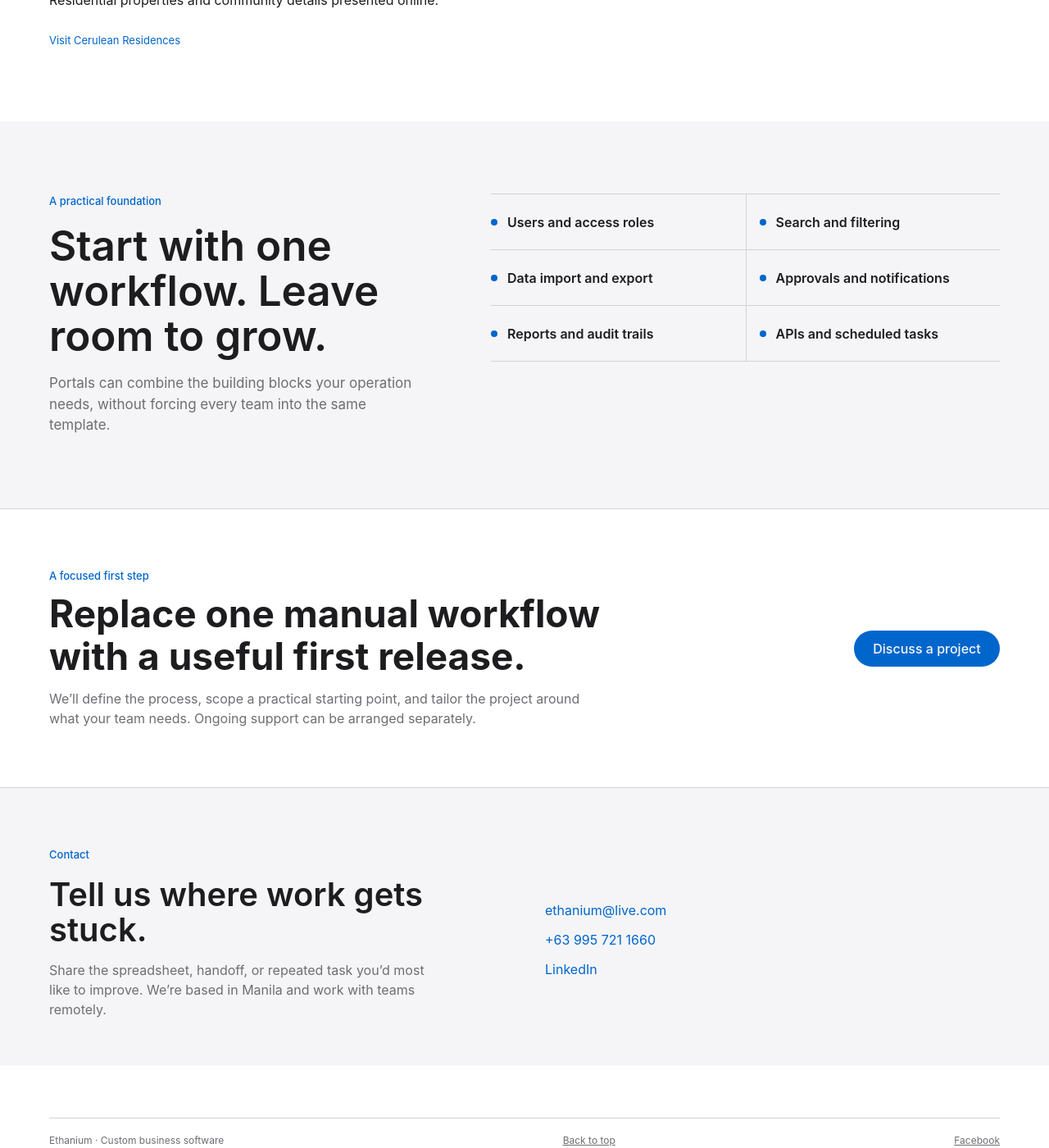
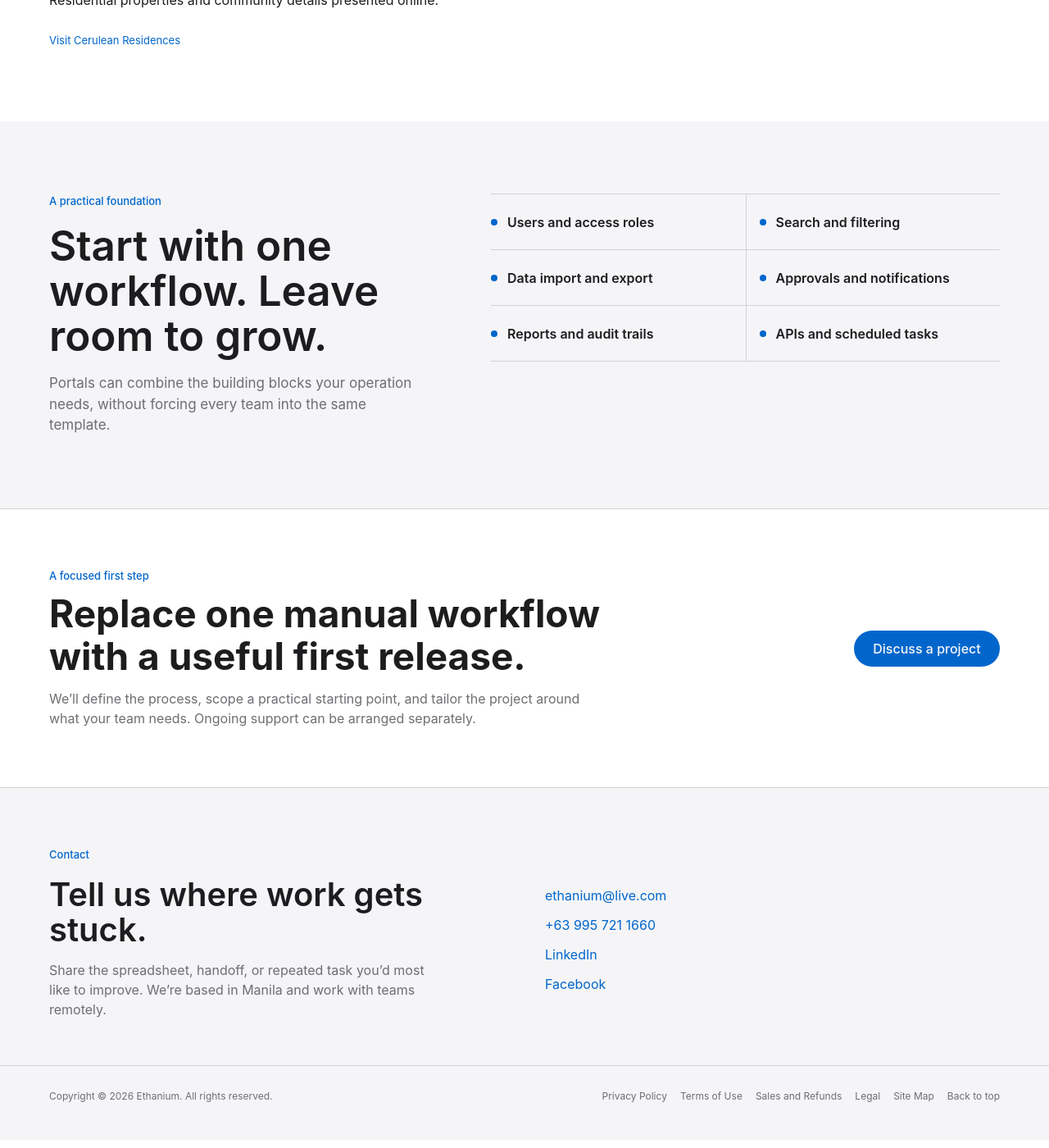
Before and after one commit to ethanium/ethanium.github.io, a Jekyll site: the page built from index.html, in a window 1280 px wide and 1400 px high, scrolled down 5087 px. Shown: the whole window at 82% size. Built offline with Jekyll 4.4.1, drawn with Linux system fonts in a browser that asks for light colours.

Commit message:
Refine footer and contact links

```diff
--- a/_includes/site-footer.html
+++ b/_includes/site-footer.html
@@ -1,7 +1,14 @@
 <footer class="site-footer">
     <div class="wrap footer-bottom">
-        <span>{{ site.title | escape }} · Custom business software</span>
-        <a href="{{ '/' | relative_url }}#top">Back to top</a>
-        <a href="https://www.facebook.com/escopete.christian/" target="_blank" rel="noopener noreferrer">Facebook</a>
+        <p>Copyright © 2026 Ethanium. All rights reserved.</p>
+
+        <nav class="footer-links" aria-label="Legal links">
+            <a href="https://www.apple.com/legal/privacy/" target="_blank" rel="noopener noreferrer">Privacy Policy</a>
+            <a href="https://www.apple.com/legal/internet-services/terms/site.html" target="_blank" rel="noopener noreferrer">Terms of Use</a>
+            <a href="https://www.apple.com/us/shop/goto/help/sales_refunds" target="_blank" rel="noopener noreferrer">Sales and Refunds</a>
+            <a href="https://www.apple.com/legal/" target="_blank" rel="noopener noreferrer">Legal</a>
+            <a href="https://www.apple.com/sitemap/" target="_blank" rel="noopener noreferrer">Site Map</a>
+            <a href="{{ '/' | relative_url }}#top">Back to top</a>
+        </nav>
     </div>
 </footer>
--- a/assets/css/site.css
+++ b/assets/css/site.css
@@ -516,15 +516,44 @@
             text-decoration: underline;
         }
 
+        .site-footer {
+            padding-block: 28px 44px;
+            border-top: 1px solid var(--line);
+            color: var(--muted);
+            background: #f5f5f7;
+        }
+
         .footer-bottom {
             display: flex;
+            align-items: center;
             justify-content: space-between;
             gap: 20px;
-            margin-top: 64px;
-            padding-top: 18px;
-            border-top: 1px solid var(--line);
+            flex-wrap: wrap;
+            font-size: 12px;
+            line-height: 1.5;
+        }
+
+        .footer-bottom p {
+            margin: 0;
+        }
+
+        .footer-links {
+            display: flex;
+            align-items: center;
+            justify-content: flex-end;
+            flex-wrap: wrap;
+            gap: 16px;
+        }
+
+        .footer-links a {
             color: var(--muted);
-            font-size: 12px;
+            text-decoration: none;
+        }
+
+        .footer-links a:hover {
+            color: var(--ink);
+            text-decoration: underline;
+            text-underline-offset: 3px;
         }
 
         .project-modal {
@@ -760,8 +789,12 @@
 
             .footer-bottom {
                 flex-direction: column;
-                gap: 5px;
-                margin-top: 44px;
+                align-items: flex-start;
+                gap: 8px;
+            }
+
+            .footer-links {
+                justify-content: flex-start;
             }
 
             .project-modal {
--- a/index.html
+++ b/index.html
@@ -124,6 +124,7 @@ permalink: /
                         <a href="mailto:ethanium@live.com">ethanium@live.com</a>
                         <a href="tel:+639957211660">+63 995 721 1660</a>
                         <a href="https://www.linkedin.com/in/teamethanium/" target="_blank" rel="noopener noreferrer">LinkedIn</a>
+                        <a href="https://www.facebook.com/escopete.christian/" target="_blank" rel="noopener noreferrer">Facebook</a>
                     </div>
                 </div>
 </div>
```
